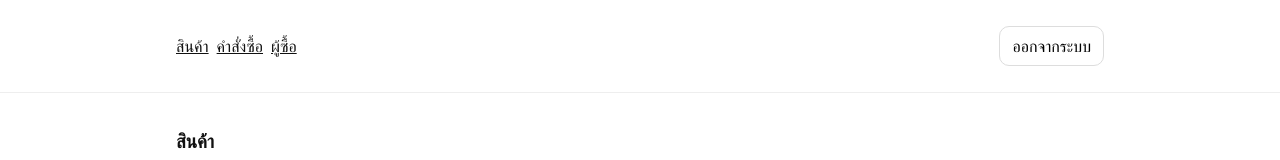
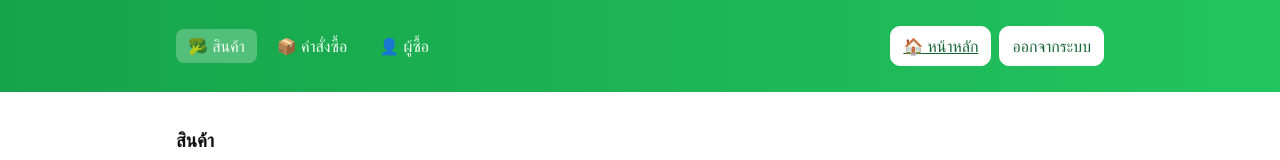
Before and after one commit to ghosto1o/vegshop_ready, a React (Vite) app in the folder frontend/: page /admin/products in a window 1280 px wide. Shown: the top 160 px of the page. Built offline with nearby package versions, Linux system fonts and the light colour scheme; no server answers; sample sign-in values are in the browser's storage.

Commit message:
style(admin): enhance layout and add home link

```diff
--- a/frontend/src/features/admin/AdminLayout.jsx
+++ b/frontend/src/features/admin/AdminLayout.jsx
@@ -8,13 +8,20 @@ export default function AdminLayout(){
   const tab = loc.pathname.split('/')[2] || 'products'
   return (
     <div>
-      <div className="header">
-        <div className="container" style={{display:'flex',gap:8,alignItems:'center'}}>
-          <Link to="/admin/products" className={tab==='products'?'nav active':'nav'}>สินค้า</Link>
-          <Link to="/admin/orders" className={tab==='orders'?'nav active':'nav'}>คำสั่งซื้อ</Link>
-          <Link to="/admin/buyers" className={tab==='buyers'?'nav active':'nav'}>ผู้ซื้อ</Link>
-          <div style={{marginLeft:'auto'}} />
-          <button className="btn" onClick={()=>{ console.log('[FE] admin logout click'); doLogout(); nav('/'); location.reload() }}>ออกจากระบบ</button>
+      <div className="header admin-header">
+        <div className="container admin-header-inner">
+          <nav className="admin-nav">
+            <Link to="/admin/products" className={tab==='products'?'active':''}>🥦 สินค้า</Link>
+            <Link to="/admin/orders" className={tab==='orders'?'active':''}>📦 คำสั่งซื้อ</Link>
+            <Link to="/admin/buyers" className={tab==='buyers'?'active':''}>👤 ผู้ซื้อ</Link>
+          </nav>
+          <div className="admin-actions">
+            <Link to="/" className="btn">🏠 หน้าหลัก</Link>
+            <button
+              className="btn"
+              onClick={()=>{ console.log('[FE] admin logout click'); doLogout(); nav('/'); location.reload() }}
+            >ออกจากระบบ</button>
+          </div>
         </div>
       </div>
       <Outlet />
--- a/frontend/src/styles/index.css
+++ b/frontend/src/styles/index.css
@@ -16,6 +16,14 @@ a{color:inherit}button{cursor:pointer}input,select,button{font:inherit}
   inset: 0;
   z-index: 2147483647;
 }
+
+.admin-header{background:linear-gradient(90deg,#16a34a,#22c55e);color:#fff;border-bottom:none}
+.admin-header-inner{display:flex;gap:8px;align-items:center}
+.admin-nav{display:flex;gap:8px}
+.admin-nav a{padding:6px 12px;border-radius:8px;text-decoration:none;color:#f0fdf4}
+.admin-nav a.active{background:rgba(255,255,255,.25)}
+.admin-actions{margin-left:auto;display:flex;gap:8px}
+.admin-actions .btn{background:#fff;color:#166534;border-color:#fff}
 
 /* เข้าซ้าย-ขวานิด ๆ ดูลื่นตา */
 .cart-drawer {
```
